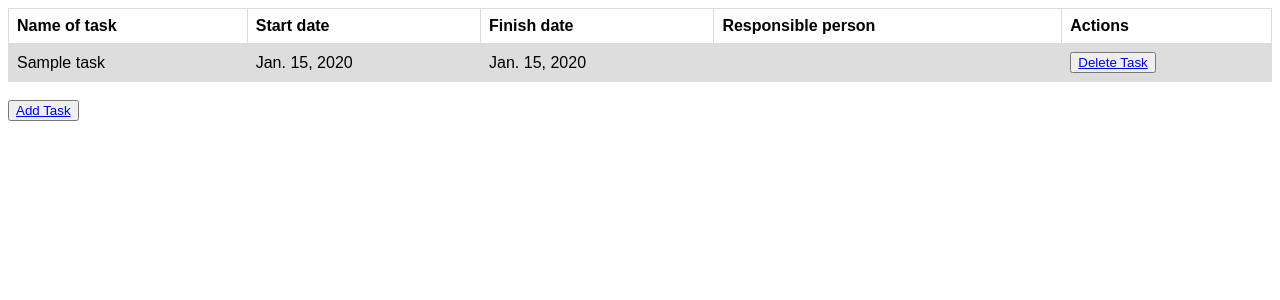
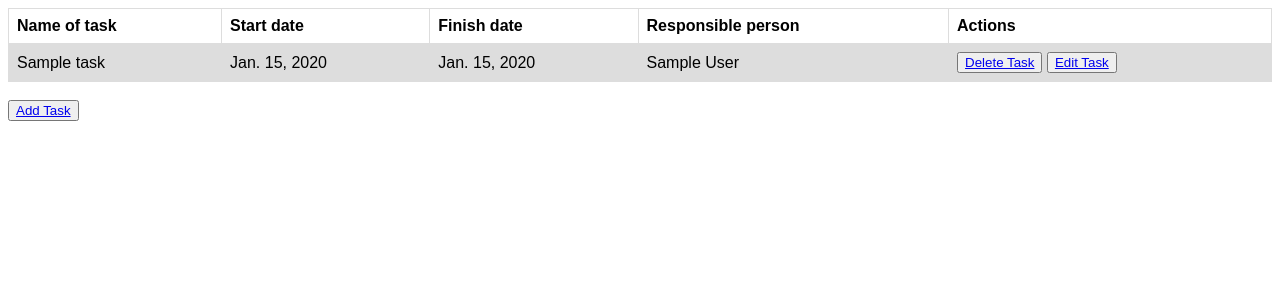
Before and after one commit to MaciejSzulgacz/Control_Your_Investment, a Django app: page / in a window 1280 px wide. Shown: the top 300 px of the page. Run offline with Django 3.2, Linux system fonts and the light colour scheme; tables that the repository leaves empty hold one stand-in row (values such as "Sample post").

Commit message:
TaskUpdateView

```diff
--- a/ControlYourInvestment/urls.py
+++ b/ControlYourInvestment/urls.py
@@ -16,11 +16,12 @@ Including another URLconf
 from django.contrib import admin
 from django.urls import path
 
-from MainApp.views import BaseView, TaskCreateView, DeleteTaskView
+from MainApp.views import BaseView, TaskCreateView, DeleteTaskView, TaskUpdateView
 
 urlpatterns = [
     path('admin/', admin.site.urls),
     path('', BaseView.as_view()),
     path('add-task/', TaskCreateView.as_view(), name="add-task"),
-    path('delete-task/<int:my_id>', DeleteTaskView.as_view()),
+    path('delete-task/<int:my_id>/', DeleteTaskView.as_view()),
+    path('edit-task/<pk>', TaskUpdateView.as_view(), name="edit-task"),
 ]
--- a/MainApp/templates/MainApp/Base_form.html
+++ b/MainApp/templates/MainApp/Base_form.html
@@ -35,10 +35,13 @@ tr:nth-child(even) {
             <td>{{ task.name }}</td>
             <td>{{ task.start_date }}</td>
             <td>{{ task.finish_date }}</td>
-            <td>{{ task.person.name}}</td>
+            <td>{{ task.person.full_name}}</td>
             <td>
                 <button type="button">
-                <a href="http://localhost:8000/delete-task/{{ task.id }}">Delete Task</a>
+                <a href="http://localhost:8000/delete-task/{{ task.id }}/">Delete Task</a>
+                </button>
+                <button type="button">
+                <a href="http://localhost:8000/edit-task/{{ task.id }}">Edit Task</a>
                 </button>
             </td>
         </tr>
--- a/MainApp/views.py
+++ b/MainApp/views.py
@@ -3,7 +3,7 @@ from django.shortcuts import redirect, render
 from django.urls import reverse_lazy
 from django.views import View
 from .models import Task
-from django.views.generic import CreateView
+from django.views.generic import CreateView, UpdateView
 from django.forms.widgets import SelectDateWidget
 
 
@@ -33,3 +33,9 @@ class DeleteTaskView(View):
         task = Task.objects.get(id=my_id)
         task.delete()
         return redirect("/")
+
+
+class TaskUpdateView(UpdateView):
+    model = Task
+    fields = ['name', 'start_date', 'finish_date', 'person']
+    template_name_suffix = '_update_form'
```
Also changed, not shown: MainApp/templates/MainApp/task_update_form.html (added, +15 -0 lines).
